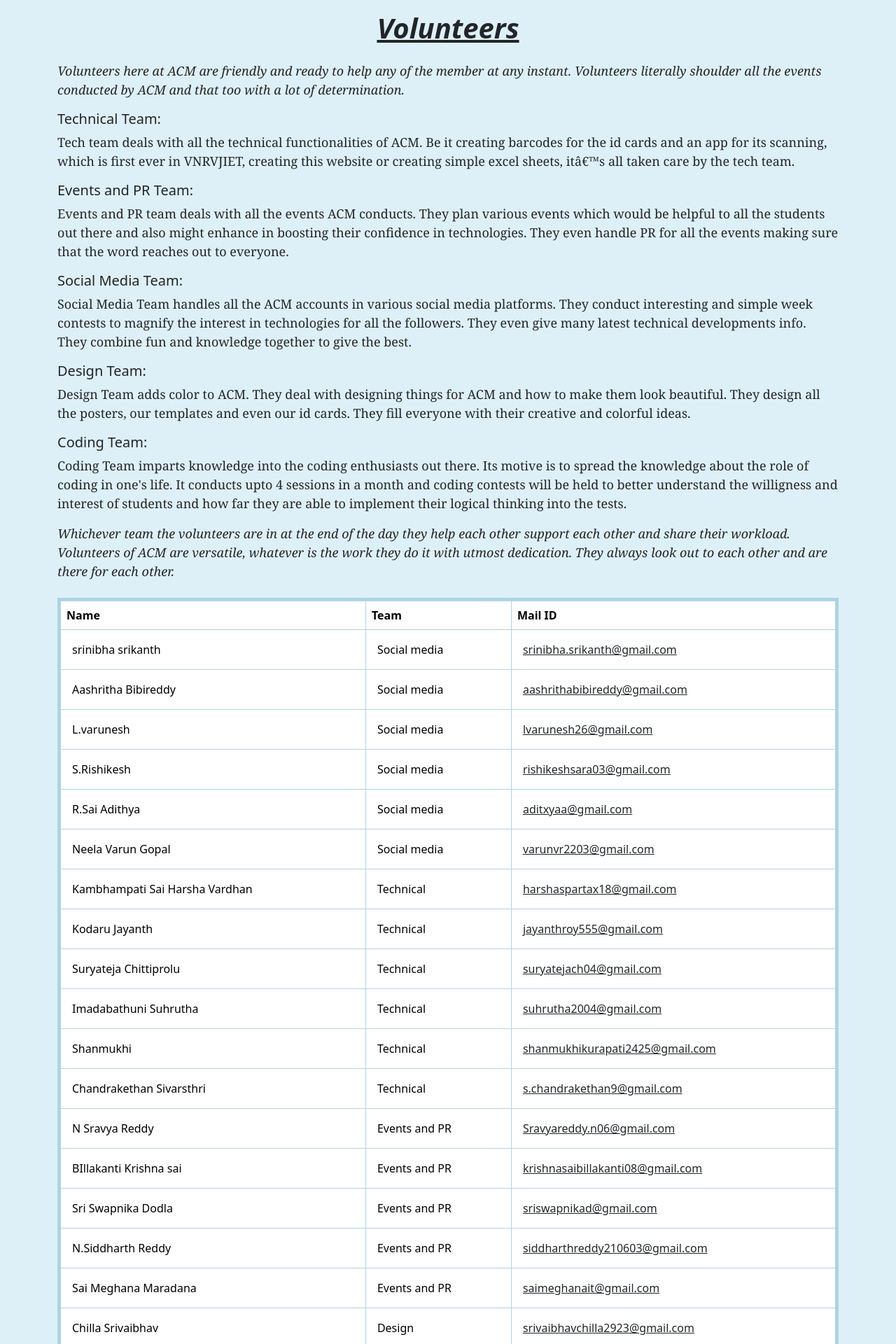
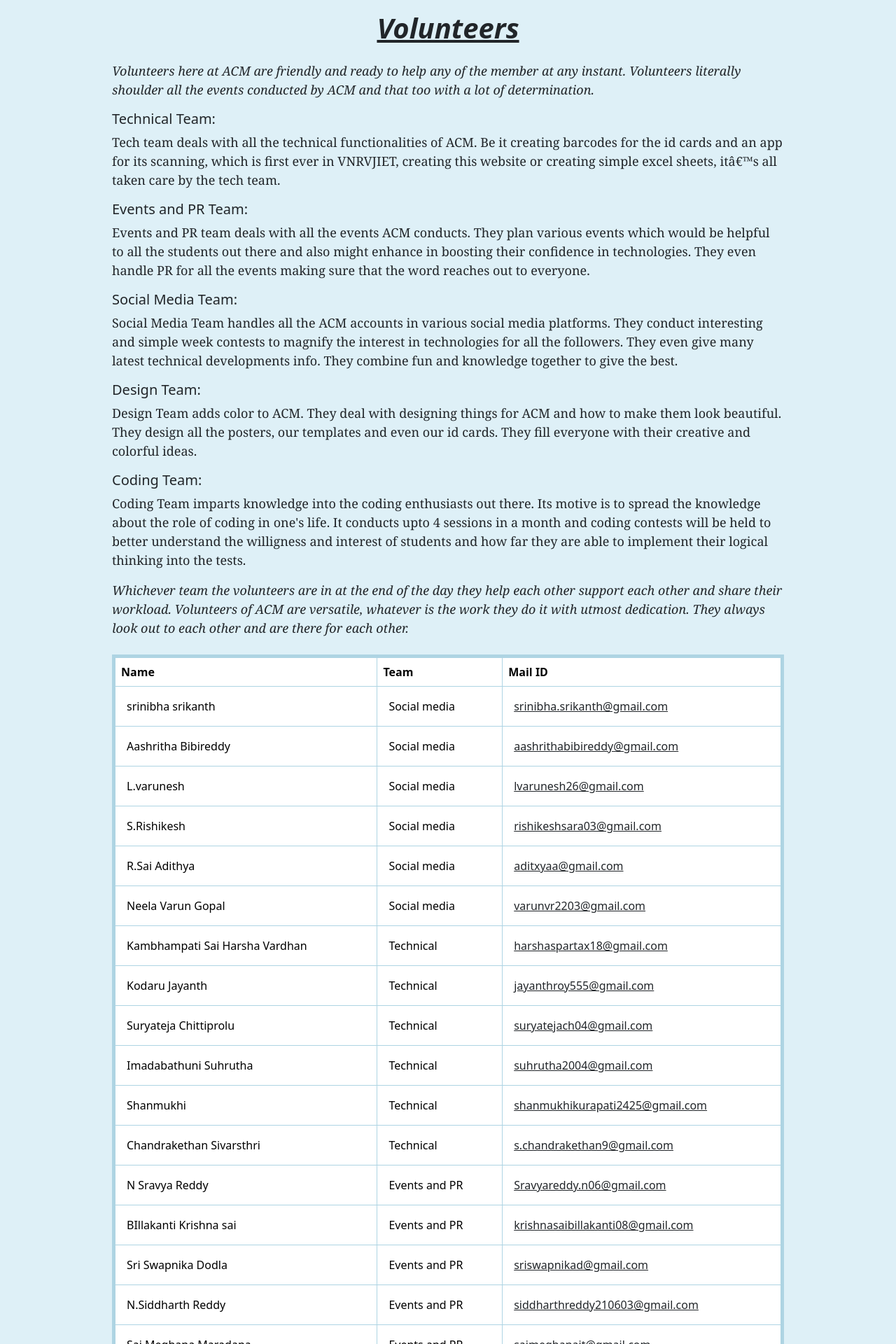
Before and after one commit to Avighna-G/acmweb1, a React (Create React App) app: page / in a window 1280 px wide. Shown: the top 1920 px of the page at 70% size. Built offline with nearby package versions, Linux system fonts and the light colour scheme.

Commit message:
addedResponse

```diff
--- a/src/App.js
+++ b/src/App.js
@@ -46,11 +46,14 @@
 
   return (
    <div id="bg">
-    <div className='container'>
-      <div className='mx-auto '>
+    <div className="d-flex flex-column mx-auto w-75">
+
+      <div>
         <h1 className='p-3 text-center text-justify'><i><strong><u>Volunteers</u></strong></i></h1>
         <p className="intro"><i>Volunteers here at ACM are friendly and ready to help any of the member at any instant. Volunteers literally shoulder all the events conducted by ACM and that too with a lot of determination.</i></p>
       </div>
+
+      <div>
       {
         teamDesc.map((desc,ind)=><div>
           <h5 className='text-left'>{desc.Team}</h5>
@@ -58,8 +61,14 @@
 
         </div>)
       }
+      </div>
+
+      <div>
       <p className="intro"><i>Whichever team the volunteers are in at the end of the day they help each other support each other and share their workload. Volunteers of ACM are versatile, whatever is the work they do it with utmost dedication. They always look out to each other and are there for each other.</i></p>
-      <table className='table table-bordered mx-auto m-4' >
+      </div>
+
+      <div >
+      <table className='table table-bordered mx-auto m-2' >
         <thead>
         <tr className='headt'>
           <th>Name</th>
@@ -77,8 +86,11 @@
       }
       </tbody>
       </table>
+      </div>
+
     </div>
-    </div>
+  </div>
+
   );
 }
 
```
